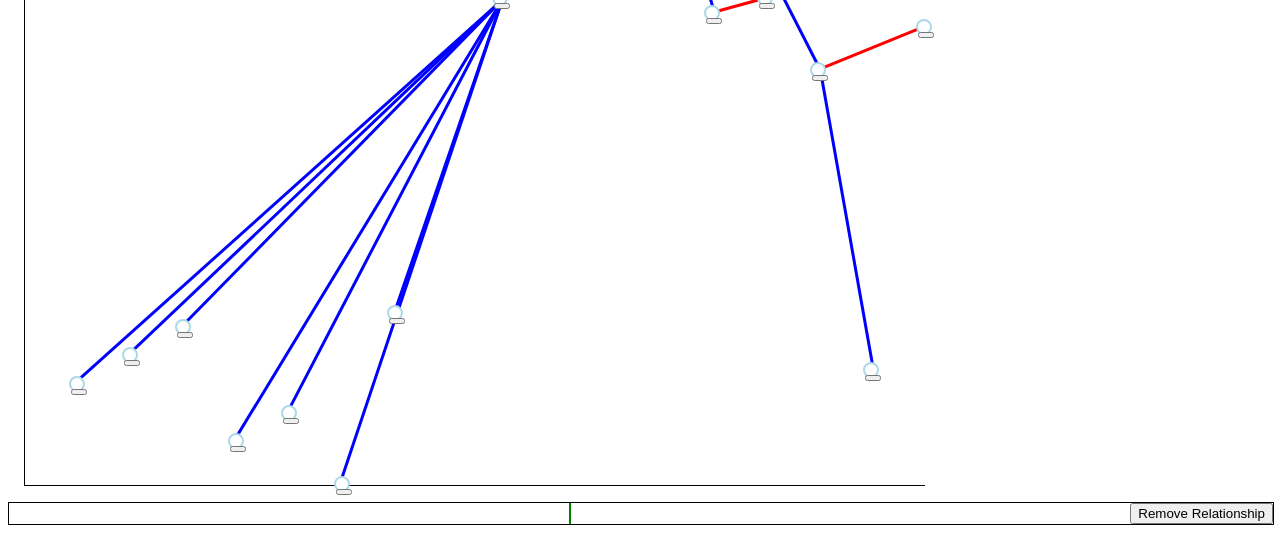
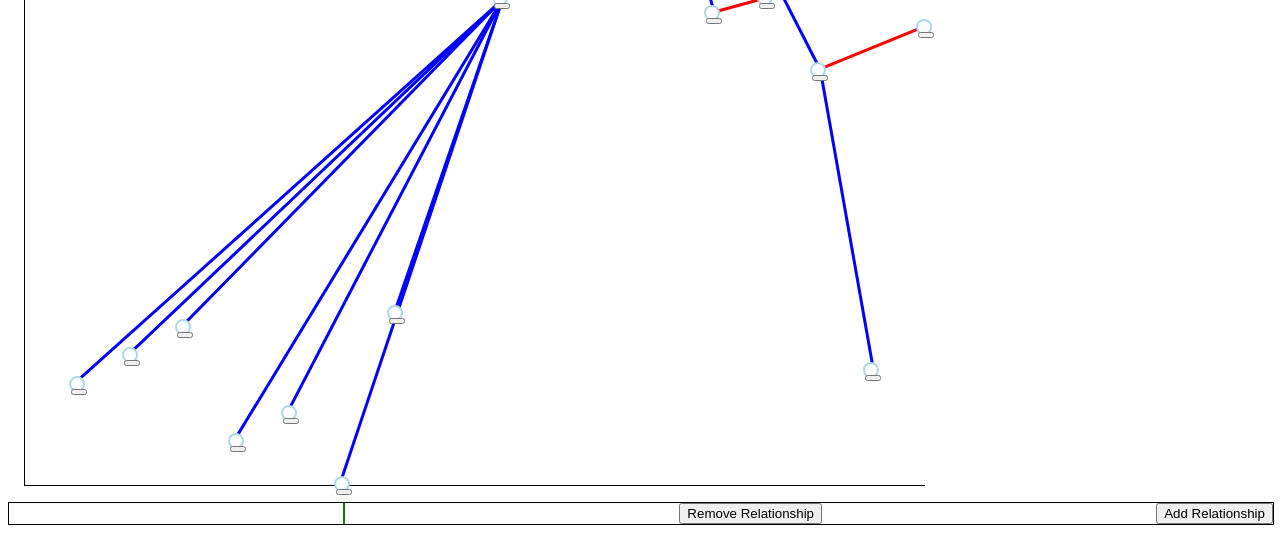
Before and after one commit to 18paulb/InteractiveTree, a Django app: page /delete/ in a window 1280 px wide. Shown: the part 431-964 px from the top of the page. Run offline with Django 3.2, Linux system fonts and the light colour scheme.

Commit message:
Worked on Add Relationship

```diff
--- a/myProjects/photoTree/tree/templates/tree/delete.html
+++ b/myProjects/photoTree/tree/templates/tree/delete.html
@@ -24,6 +24,7 @@
       </div>
 
       <button id='removeButton' class='remove-relationship-buttton' onclick='changeButtonParameters()'>Remove Relationship</button>
+      <button id='addButton' class='add-relationship-buttton' onclick='changeAddButtonParameters()'>Add Relationship</button>
 
     </div>
 
```
